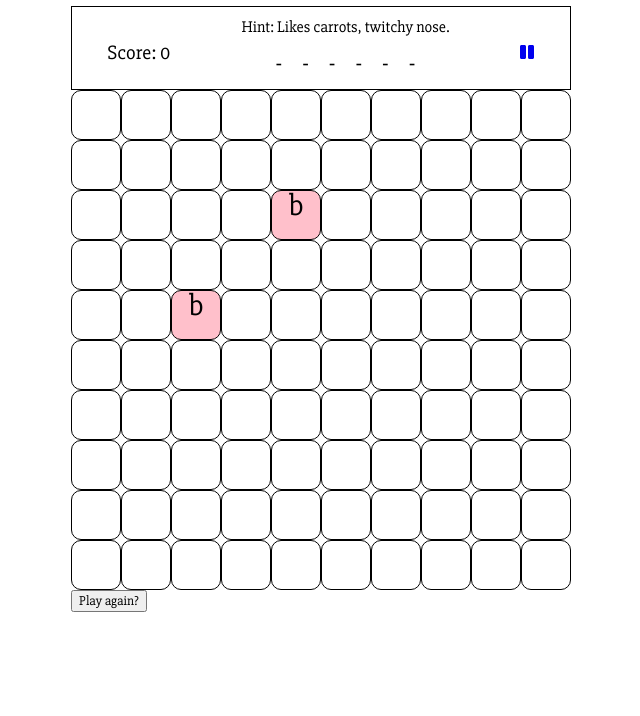
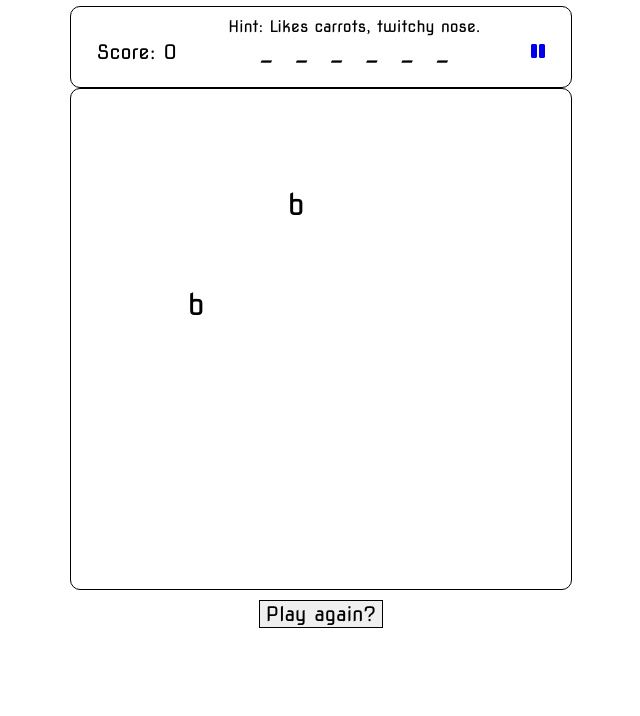
Before and after one commit to helena-charles/WDI_LDN_PROJECT1, a website: page src/index.html in a window 1280 px wide. Shown: the part 84-800 px from the top of the page, without its empty margins (319-959 px from the left). Drawn offline with nearby package versions, Linux system fonts and the light colour scheme; files that its build step writes are made by us from their sources.

Commit message:
Fixing bugs, updating game logic for hangman section

```diff
--- a/src/index.html
+++ b/src/index.html
@@ -6,7 +6,7 @@
   <title>Snake</title>
   <script src="/js/app2.js" charset="utf-8"></script>
   <link rel="stylesheet" href="/css/style.css">
-  <link href="https://fonts.googleapis.com/css?family=Slabo+27px" rel="stylesheet">
+  <link href="https://fonts.googleapis.com/css?family=Nova+Square" rel="stylesheet">
   <script defer src="https://use.fontawesome.com/releases/v5.0.6/js/all.js"></script>
 </head>
 <body>
@@ -141,7 +141,9 @@
         <li class="boardLi"></li>
       </ul>
     </div>
-    <button>Play again?</button>
+    <div class="playAgainBtn">
+      <button>Play again?</button>
+    </div>
   </div>
 </body>
 </html>
--- a/src/js/app2.js
+++ b/src/js/app2.js
@@ -12,32 +12,38 @@ $(() => {
     {
       letters: ['c','a','t'],
       incorrectLetters: ['b', 'g', 'o'],
+      alreadyFoundCorrectLetters: [],
       hint: 'Likes milk.'
     },
     {
       letters: ['f','i','s','h'],
       incorrectLetters: ['b', 'g', 'o'],
+      alreadyFoundCorrectLetters: [],
       hint: 'Lives in a bowl, short memory span.'
     },
     {
       letters: ['r','a','b','b','i','t'],
       incorrectLetters: ['b', 'g', 'o'],
+      alreadyFoundCorrectLetters: [],
       hint: 'Likes carrots, twitchy nose.'
     },
     {
       letters: ['h','a','m','s','t','e','r'],
       incorrectLetters: ['b', 'g', 'o'],
+      alreadyFoundCorrectLetters: [],
       hint: 'Runs in a wheel, sleeps in hay.'
     },
     {
       letters: ['d','o','g'],
       incorrectLetters: ['p', 'e', 'l'],
-      hint: 'The goodest boy ever.'
+      alreadyFoundCorrectLetters: [],
+      hint: 'Man\'s best friend.'
     }
   ];
 
   const randomWordFinder = Math.floor(Math.random() * wordsArray.length);
   const randomWordCorrect = wordsArray[randomWordFinder].letters;
+  const randomWordAlreadyFoundCorrect = wordsArray[randomWordFinder].alreadyFoundCorrectLetters;
   const randomWordIncorrect = wordsArray[randomWordFinder].incorrectLetters;
   console.log('the random word is: ' + randomWordCorrect);
 
@@ -45,15 +51,18 @@ $(() => {
   console.log(wordHint);
   $hint.text(wordHint);
 
-  const letters = randomWordCorrect;
   const incorrectLetters = randomWordIncorrect;
   // let lastLetter;
 
   function placeRandomLetter() {
+    const letters = randomWordCorrect.filter(l => randomWordAlreadyFoundCorrect.indexOf(l) === -1);
     const randomCell = Math.floor(Math.random() * 100);
     const letterIndex = Math.floor(Math.random() * letters.length);
     const randomCell2 = Math.floor(Math.random() * 100);
     const incorrectLetterIndex = Math.floor(Math.random() * incorrectLetters.length);
+    cells[randomCell].innerHTML = letters[letterIndex];
+    cells[randomCell].classList.add('pink');
+
     letters.forEach((letter, i) => {
       if (letterIndex === i) {
         cells[randomCell].innerHTML = letter;
@@ -85,27 +94,42 @@ $(() => {
     guess.innerHTML = '-';
   });
 
+  const guesses = document.querySelectorAll('.guess');
 
   function clickEvent() {
     cells.forEach((cell) => {
       if ($(cell).hasClass('pink')) {
         $(cell).on('click', (e) => {
+
           const text = e.target.innerHTML;
           currentLetters.push(text);
           $(e.target).removeClass('pink');
           e.target.innerHTML = '';
-          placeRandomLetter();
           $(cell).off('click');
           console.log('the word array is: ' + currentLetters);
           const indexInWord = randomWordCorrect.indexOf(text);
-          const guesses = document.querySelectorAll('.guess');
           if (indexInWord !== -1) {
+            randomWordAlreadyFoundCorrect.push(text);
             guesses[indexInWord].textContent = text;
           }
+          if ( Array.from($('.wordHolder ul li')).map(node => node.innerText).join('') === randomWordCorrect.join('')) {
+            return;
+          }
+          $cells.text('');
+          placeRandomLetter();
         });
       }
     });
   }
 
+  const $playAgainBtn = $('.playAgainBtn');
+
+  $playAgainBtn.on('click', () => {
+    $cells.html('');
+    $(guesses).html('-');
+    console.log('play again');
+    placeRandomLetter();
+    clickEvent();
+  });
 
 });
--- a/src/scss/style.scss
+++ b/src/scss/style.scss
@@ -1,14 +1,24 @@
 * {
   box-sizing: border-box;
-  font-family: 'Slabo 27px', serif;
+  font-family: 'Nova Square', cursive;
   body {
     display: flex;
     justify-content: center;
+    .playAgainBtn {
+      display: flex;
+      justify-content: center;
+    button {
+      font-size: 20px;
+      margin-top: 10px;
+      border: 1px solid black;
+    }
+  }
     .wrapper {
       display: flex;
       justify-content: space-around;
       align-items: center;
       border: 1px solid black;
+      border-radius: 10px;
       // background-color: pink;
       padding-top: 10px;
       .score {
@@ -25,7 +35,7 @@
       background-color: white;
     }
     .pink {
-      background-color: pink;
+      // background-color: pink;
       text-align: center;
       // color: white;
     }
@@ -54,7 +64,7 @@
     ul {
       display: flex;
       flex-wrap: wrap;
-      width: 500px;
+      width: 502px;
       // margin: 0;
       padding: 0;
       list-style: none;
@@ -62,9 +72,10 @@
       border-radius: 10px;
       // line-height: 10px;
       // font-size: 10px;
+      border: 1px solid black;
       li {
         // background-color: pink;
-        border: 1px solid black;
+        // border: 1px solid black;
         height: 50px;
         width: 50px;
         font-size: 30px;
```
